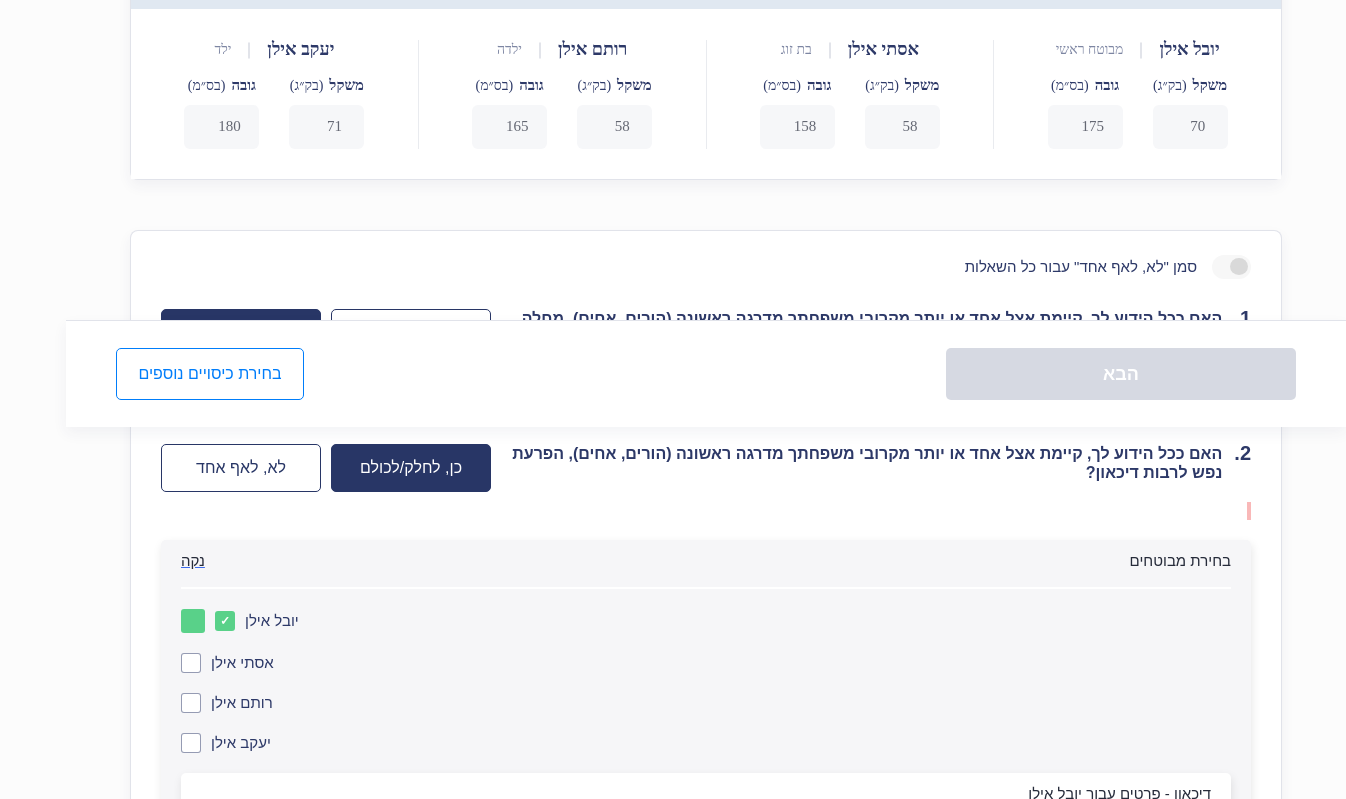
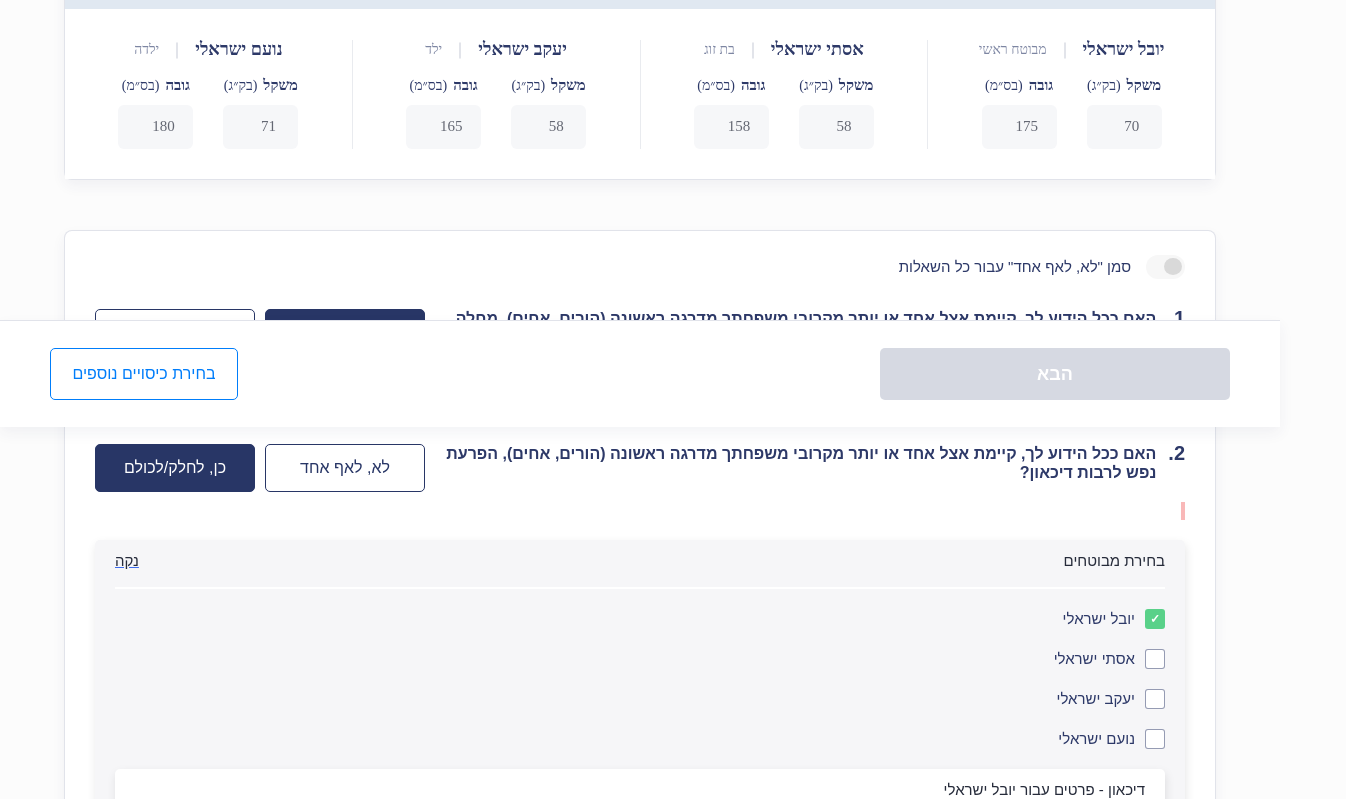
Before and after one commit to Dudu10hk/-Health-Declaration, a plain HTML site: page index.html in a window 1280 px wide. Shown: the part 373-1172 px from the top of the page, 1346 px wide, since content can reach past the window. Drawn offline with Linux system fonts and the light colour scheme; a web font is replaced by a local one.

Commit message:
תיקון מיקום בחירת מבוטחים - שם משמאל צ'קבוקס מימין צמוד לימין

```diff
--- a/index.html
+++ b/index.html
@@ -98,10 +98,10 @@
                 <div class="bmi-subtitle">נא להזין את הנתונים בשדות הבאים עבור כל המבוטחים</div>
             </div>
             <div class="bmi-members-container">
-                <!-- Member 1: יובל אילן - מבוטח ראשי -->
+                <!-- Member 1: יובל ישראלי - מבוטח ראשי -->
                 <div class="bmi-member">
                     <div class="member-header">
-                        <div class="member-name">יובל אילן</div>
+                        <div class="member-name">יובל ישראלי</div>
                         <div class="member-divider"></div>
                         <div class="member-role">מבוטח ראשי</div>
                     </div>
@@ -111,24 +111,24 @@
                                 <span class="label-main">משקל</span>
                                 <span class="label-unit">(בק״ג)</span>
                             </div>
-                            <input type="number" class="input-field" value="70" min="1" max="300">
+                            <input type="number" class="input-field" value="70" min="1" max="300" placeholder="70">
                         </div>
                         <div class="input-container">
                             <div class="input-label">
                                 <span class="label-main">גובה</span>
                                 <span class="label-unit">(בס״מ)</span>
                             </div>
-                            <input type="number" class="input-field" value="175" min="50" max="250">
+                            <input type="number" class="input-field" value="175" min="50" max="250" placeholder="175">
                         </div>
                     </div>
                 </div>
 
                 <div class="vertical-divider"></div>
 
-                <!-- Member 2: אסתי אילן - בת זוג -->
+                <!-- Member 2: אסתי ישראלי - בת זוג -->
                 <div class="bmi-member">
                     <div class="member-header">
-                        <div class="member-name">אסתי אילן</div>
+                        <div class="member-name">אסתי ישראלי</div>
                         <div class="member-divider"></div>
                         <div class="member-role">בת זוג</div>
                     </div>
@@ -138,24 +138,51 @@
                                 <span class="label-main">משקל</span>
                                 <span class="label-unit">(בק״ג)</span>
                             </div>
-                            <input type="number" class="input-field" value="58" min="1" max="300">
+                            <input type="number" class="input-field" value="58" min="1" max="300" placeholder="58">
                         </div>
                         <div class="input-container">
                             <div class="input-label">
                                 <span class="label-main">גובה</span>
                                 <span class="label-unit">(בס״מ)</span>
                             </div>
-                            <input type="number" class="input-field" value="158" min="50" max="250">
+                            <input type="number" class="input-field" value="158" min="50" max="250" placeholder="158">
                         </div>
                     </div>
                 </div>
 
                 <div class="vertical-divider"></div>
 
-                <!-- Member 3: רותם אילן - ילדה -->
+                <!-- Member 3: יעקב ישראלי - ילד -->
                 <div class="bmi-member">
                     <div class="member-header">
-                        <div class="member-name">רותם אילן</div>
+                        <div class="member-name">יעקב ישראלי</div>
+                        <div class="member-divider"></div>
+                        <div class="member-role">ילד</div>
+                    </div>
+                    <div class="member-inputs">
+                        <div class="input-container">
+                            <div class="input-label">
+                                <span class="label-main">משקל</span>
+                                <span class="label-unit">(בק״ג)</span>
+                            </div>
+                            <input type="number" class="input-field" value="58" min="1" max="300" placeholder="58">
+                        </div>
+                        <div class="input-container">
+                            <div class="input-label">
+                                <span class="label-main">גובה</span>
+                                <span class="label-unit">(בס״מ)</span>
+                            </div>
+                            <input type="number" class="input-field" value="165" min="50" max="250" placeholder="165">
+                        </div>
+                    </div>
+                </div>
+
+                <div class="vertical-divider"></div>
+
+                <!-- Member 4: נועם ישראלי - ילדה -->
+                <div class="bmi-member">
+                    <div class="member-header">
+                        <div class="member-name">נועם ישראלי</div>
                         <div class="member-divider"></div>
                         <div class="member-role">ילדה</div>
                     </div>
@@ -165,41 +192,14 @@
                                 <span class="label-main">משקל</span>
                                 <span class="label-unit">(בק״ג)</span>
                             </div>
-                            <input type="number" class="input-field" value="58" min="1" max="300">
+                            <input type="number" class="input-field" value="71" min="1" max="300" placeholder="71">
                         </div>
                         <div class="input-container">
                             <div class="input-label">
                                 <span class="label-main">גובה</span>
                                 <span class="label-unit">(בס״מ)</span>
                             </div>
-                            <input type="number" class="input-field" value="165" min="50" max="250">
-                        </div>
-                    </div>
-                </div>
-
-                <div class="vertical-divider"></div>
-
-                <!-- Member 4: יעקב אילן - ילד -->
-                <div class="bmi-member">
-                    <div class="member-header">
-                        <div class="member-name">יעקב אילן</div>
-                        <div class="member-divider"></div>
-                        <div class="member-role">ילד</div>
-                    </div>
-                    <div class="member-inputs">
-                        <div class="input-container">
-                            <div class="input-label">
-                                <span class="label-main">משקל</span>
-                                <span class="label-unit">(בק״ג)</span>
-                            </div>
-                            <input type="number" class="input-field" value="71" min="1" max="300">
-                        </div>
-                        <div class="input-container">
-                            <div class="input-label">
-                                <span class="label-main">גובה</span>
-                                <span class="label-unit">(בס״מ)</span>
-                            </div>
-                            <input type="number" class="input-field" value="180" min="50" max="250">
+                            <input type="number" class="input-field" value="180" min="50" max="250" placeholder="180">
                         </div>
                     </div>
                 </div>
@@ -225,8 +225,8 @@
                         <p>האם ככל הידוע לך, קיימת אצל אחד או יותר מקרובי משפחתך מדרגה ראשונה (הורים, אחים), מחלה ו/או הפרעה הקשורים לסרטן (השד, השחלות, הערמונית, המעי הגס), כליות פוליציסטיות, צליאק, טרשת נפוצה, פרקינסון, אלצהיימר, פוליפוזיס משפחתית, הנטינגטון, מיוטוניק דיסטרופי, או אצל שניים או יותר מקרובי משפחה מדרגה ראשונה מחלה ו/או הפרעה הקשורים ללב וסוכרת?</p>
                     </div>
                     <div class="answer-buttons">
+                        <button class="answer-btn no-btn selected" onclick="answerQuestion(1, 'no')">לא, לאף אחד</button>
                         <button class="answer-btn yes-btn" onclick="answerQuestion(1, 'yes')">כן, לחלק/לכולם</button>
-                        <button class="answer-btn no-btn selected" onclick="answerQuestion(1, 'no')">לא, לאף אחד</button>
                     </div>
                 </div>
                 <div class="question-indicator"></div>
@@ -240,8 +240,8 @@
                         <p>האם ככל הידוע לך, קיימת אצל אחד או יותר מקרובי משפחתך מדרגה ראשונה (הורים, אחים), הפרעת נפש לרבות דיכאון?</p>
                     </div>
                     <div class="answer-buttons">
+                        <button class="answer-btn no-btn" onclick="answerQuestion(2, 'no')">לא, לאף אחד</button>
                         <button class="answer-btn yes-btn selected" onclick="answerQuestion(2, 'yes')">כן, לחלק/לכולם</button>
-                        <button class="answer-btn no-btn" onclick="answerQuestion(2, 'no')">לא, לאף אחד</button>
                     </div>
                 </div>
                 <div class="question-indicator"></div>
@@ -258,39 +258,27 @@
 
                     <div class="members-list">
                         <div class="member-checkbox-item">
-                            <label>
-                                <span>יובל אילן</span>
-                                <input type="checkbox" class="member-checkbox" checked onchange="selectMember(2, 'yuval', this)">
-                                <span class="checkmark"></span>
-                            </label>
+                            <span>יובל ישראלי</span>
+                            <input type="checkbox" class="member-checkbox" checked onchange="selectMember(2, 'yuval', this)">
                         </div>
                         <div class="member-checkbox-item">
-                            <label>
-                                <span>אסתי אילן</span>
-                                <input type="checkbox" class="member-checkbox" onchange="selectMember(2, 'esti', this)">
-                                <span class="checkmark"></span>
-                            </label>
+                            <span>אסתי ישראלי</span>
+                            <input type="checkbox" class="member-checkbox" onchange="selectMember(2, 'esti', this)">
                         </div>
                         <div class="member-checkbox-item">
-                            <label>
-                                <span>רותם אילן</span>
-                                <input type="checkbox" class="member-checkbox" onchange="selectMember(2, 'rotem', this)">
-                                <span class="checkmark"></span>
-                            </label>
+                            <span>יעקב ישראלי</span>
+                            <input type="checkbox" class="member-checkbox" onchange="selectMember(2, 'yaakov', this)">
                         </div>
                         <div class="member-checkbox-item">
-                            <label>
-                                <span>יעקב אילן</span>
-                                <input type="checkbox" class="member-checkbox" onchange="selectMember(2, 'yaakov', this)">
-                                <span class="checkmark"></span>
-                            </label>
+                            <span>נועם ישראלי</span>
+                            <input type="checkbox" class="member-checkbox" onchange="selectMember(2, 'noam', this)">
                         </div>
                     </div>
 
                     <!-- Member Details -->
                     <div class="member-details" id="member-details-yuval">
                         <div class="details-content">
-                            <h4>דיכאון - פרטים עבור יובל אילן</h4>
+                            <h4>דיכאון - פרטים עבור יובל ישראלי</h4>
                             <div class="details-questions">
                                 <div class="detail-question">
                                     <span class="detail-number">1.</span>
@@ -369,7 +357,7 @@
                 </div>
             </div>
 
-            <!-- Questions 3-6 -->
+            <!-- Question 3 -->
             <div class="question-item" id="question-3">
                 <div class="question-content">
                     <div class="question-text">
@@ -377,13 +365,14 @@
                         <p>האם אתה סובל הפרעה במערכת שלד ושרירים?</p>
                     </div>
                     <div class="answer-buttons">
+                        <button class="answer-btn no-btn selected" onclick="answerQuestion(3, 'no')">לא, לאף אחד</button>
                         <button class="answer-btn yes-btn" onclick="answerQuestion(3, 'yes')">כן, לחלק/לכולם</button>
-                        <button class="answer-btn no-btn" onclick="answerQuestion(3, 'no')">לא, לאף אחד</button>
                     </div>
                 </div>
                 <div class="question-indicator"></div>
             </div>
 
+            <!-- Question 4 -->
             <div class="question-item" id="question-4">
                 <div class="question-content">
                     <div class="question-text">
@@ -391,13 +380,14 @@
                         <p>האם אתה נוטל תרופות באופן קבוע?</p>
                     </div>
                     <div class="answer-buttons">
+                        <button class="answer-btn no-btn selected" onclick="answerQuestion(4, 'no')">לא, לאף אחד</button>
                         <button class="answer-btn yes-btn" onclick="answerQuestion(4, 'yes')">כן, לחלק/לכולם</button>
-                        <button class="answer-btn no-btn" onclick="answerQuestion(4, 'no')">לא, לאף אחד</button>
                     </div>
                 </div>
                 <div class="question-indicator"></div>
             </div>
 
+            <!-- Question 5 -->
             <div class="question-item" id="question-5">
                 <div class="question-content">
                     <div class="question-text">
@@ -405,22 +395,8 @@
                         <p>האם אתה סובל מאלרגיות?</p>
                     </div>
                     <div class="answer-buttons">
+                        <button class="answer-btn no-btn selected" onclick="answerQuestion(5, 'no')">לא, לאף אחד</button>
                         <button class="answer-btn yes-btn" onclick="answerQuestion(5, 'yes')">כן, לחלק/לכולם</button>
-                        <button class="answer-btn no-btn" onclick="answerQuestion(5, 'no')">לא, לאף אחד</button>
-                    </div>
-                </div>
-                <div class="question-indicator"></div>
-            </div>
-
-            <div class="question-item" id="question-6">
-                <div class="question-content">
-                    <div class="question-text">
-                        <span class="question-number">6.</span>
-                        <p>האם ככל הידוע לך, קיימת אצל אחד או יותר מקרובי משפחתך מדרגה ראשונה (הורים, אחים), מקרים של המחלות הבאות: סרטן, מחלות כליות, סכרת, מחלות לב, שבץ מוחי, אלצהיימר, פרקינסון?</p>
-                    </div>
-                    <div class="answer-buttons">
-                        <button class="answer-btn yes-btn" onclick="answerQuestion(6, 'yes')">כן, לחלק/לכולם</button>
-                        <button class="answer-btn no-btn" onclick="answerQuestion(6, 'no')">לא, לאף אחד</button>
                     </div>
                 </div>
                 <div class="question-indicator"></div>
--- a/script.js
+++ b/script.js
@@ -7,10 +7,10 @@ let formState = {
 
 // Family members data
 const familyMembers = {
-    yuval: { name: 'יובל אילן', type: 'מבוטח ראשי' },
-    esti: { name: 'אסתי אילן', type: 'בת זוג' },
-    rotem: { name: 'רותם אילן', type: 'ילדה' },
-    yaakov: { name: 'יעקב אילן', type: 'ילד' }
+    yuval: { name: 'יובל ישראלי', type: 'מבוטח ראשי' },
+    esti: { name: 'אסתי ישראלי', type: 'בת זוג' },
+    yaakov: { name: 'יעקב ישראלי', type: 'ילד' },
+    noam: { name: 'נועם ישראלי', type: 'ילדה' }
 };
 
 // Questions configuration
@@ -518,13 +518,19 @@ function updateProgress() {
     // Count answered questions
     const totalQuestions = 6;
     const answeredQuestions = Object.keys(formState.answers).length;
-    const progressPercentage = (answeredQuestions / totalQuestions) * 100;
+
+    // Calculate progress based on current step + answered questions
+    // We are currently on step 6 (הצהרת בריאות), so 5 steps are completed + partial progress
+    const completedSteps = 5; // Steps 1-5 are fully completed
+    const currentStepProgress = answeredQuestions / totalQuestions; // Progress within current step
+    const totalSteps = 9;
+    const overallProgress = (completedSteps + currentStepProgress) / totalSteps;
 
     // Update progress bar
     const progressFill = document.querySelector('.progress-fill');
     if (progressFill) {
         const maxWidth = 914; // Based on the original design
-        const newWidth = (maxWidth * progressPercentage) / 100;
+        const newWidth = (maxWidth * overallProgress);
         progressFill.style.width = `${newWidth}px`;
     }
 
@@ -540,7 +546,7 @@ function updateProgress() {
         }
     }
 
-    console.log(`Progress: ${answeredQuestions}/${totalQuestions} questions answered`);
+    console.log(`Progress: ${answeredQuestions}/${totalQuestions} questions answered, overall: ${(overallProgress * 100).toFixed(1)}%`);
 }
 
 // Form submission
--- a/style.css
+++ b/style.css
@@ -170,7 +170,7 @@ body {
     background: #59D189;
     border-radius: 99px;
     position: absolute;
-    right: 368px;
+    right: 0;
     top: 0;
 }
 
@@ -540,6 +540,8 @@ input:checked + .slider:before {
     border-radius: 5px;
     padding: 12px 20px 20px;
     margin-top: 20px;
+    text-align: right;
+    direction: rtl;
 }
 
 .members-header {
@@ -547,6 +549,7 @@ input:checked + .slider:before {
     justify-content: space-between;
     align-items: center;
     margin-bottom: 17px;
+    text-align: right;
 }
 
 .members-header span {
@@ -579,13 +582,31 @@ input:checked + .slider:before {
     display: flex;
     flex-direction: column;
     gap: 20px;
+    align-items: flex-end;
+    direction: ltr;
+    width: 100%;
+    padding-right: 0;
+    padding-left: 20px;
 }
 
 .member-checkbox-item {
     display: flex;
     align-items: center;
+    gap: 10px;
     justify-content: flex-end;
-    gap: 10px;
+    direction: ltr;
+    margin-right: 0;
+    flex-direction: row;
+    width: auto;
+}
+
+.member-checkbox-item span {
+    color: #2D3968;
+    font-size: 15px;
+    font-weight: 400;
+    line-height: 18px;
+    text-align: right;
+    white-space: nowrap;
 }
 
 .member-checkbox-item label {
@@ -593,6 +614,7 @@ input:checked + .slider:before {
     align-items: center;
     gap: 10px;
     cursor: pointer;
+    flex-direction: row-reverse;
 }
 
 .member-checkbox-item span:first-child {
@@ -600,6 +622,7 @@ input:checked + .slider:before {
     font-size: 15px;
     font-weight: 400;
     line-height: 18px;
+    text-align: right;
 }
 
 .member-checkbox {
@@ -611,6 +634,7 @@ input:checked + .slider:before {
     appearance: none;
     cursor: pointer;
     position: relative;
+    flex-shrink: 0;
 }
 
 .member-checkbox:checked {
```
